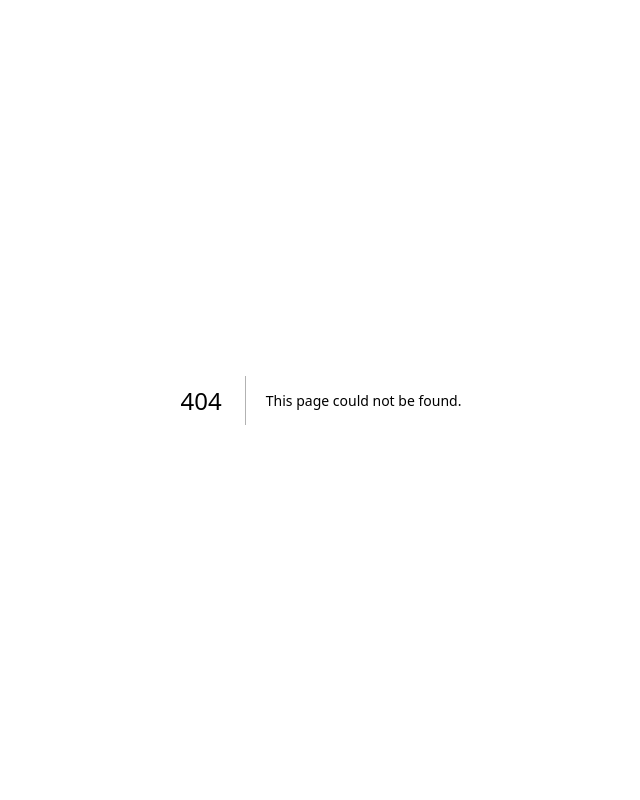
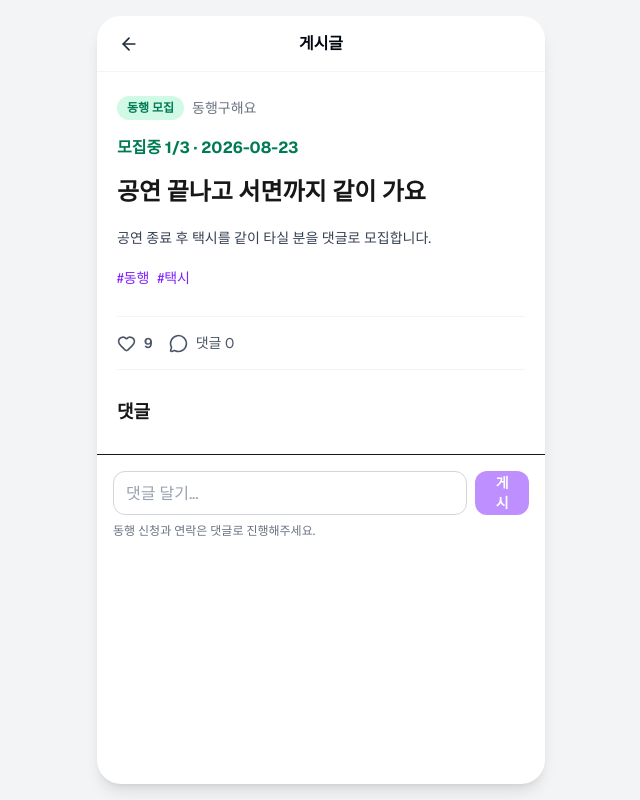
Before and after one commit to fanroute-sync/fanroute-sync-web, a Next.js app: page /community/companion-post-1 in a window 1280 px wide. Before the commit this address had no page. Shown: the whole page, without its empty margins (319-959 px from the left). Built offline with nearby package versions, Linux system fonts and the light colour scheme.

Commit message:
feat: add community post interactions

```diff
--- /dev/null
+++ b/src/app/community/[postId]/page.tsx
@@ -0,0 +1,3 @@
+import { notFound } from 'next/navigation';
+import { CommunityDetailScreen, getCommunityPostFixture } from '@/features/community';
+export default async function CommunityDetailPage({ params }: { params: Promise<{ postId: string }> }) { const { postId } = await params; const post = getCommunityPostFixture(postId); if (!post) notFound(); return <CommunityDetailScreen initialPost={post} />; }
--- a/src/features/community/index.ts
+++ b/src/features/community/index.ts
@@ -1,2 +1,4 @@
+export { getCommunityPostFixture } from './api/community-repository';
+export { CommunityDetailScreen } from './ui/community-detail-screen';
 export { CommunityListScreen } from './ui/community-list-screen';
 export { CommunityWriteScreen } from './ui/community-write-screen';
--- /dev/null
+++ b/src/features/community/ui/comment-thread.tsx
@@ -0,0 +1,13 @@
+import { Heart, Trash2 } from 'lucide-react';
+import type { CommunityComment } from '@/features/community/model/community';
+
+interface Props { comments: CommunityComment[]; onLike: (id: string) => void; onReply: (rootId: string, author: string) => void; onDelete: (id: string) => void; }
+
+function CommentRow({ comment, reply, onLike, onReply, onDelete }: { comment: CommunityComment; reply: boolean } & Omit<Props, 'comments'>) {
+  return <div className={reply ? 'ml-8 border-l-2 border-gray-100 pl-3' : ''} data-reply-depth={reply ? '1' : '0'}><div className='flex items-center gap-2'><strong className='text-sm'>{comment.author}</strong><span className='text-xs text-gray-400'>방금 전</span>{comment.mine ? <button type='button' aria-label={`${comment.author} 댓글 삭제`} onClick={() => onDelete(comment.id)} className='ml-auto text-gray-400'><Trash2 aria-hidden='true' size={14} /></button> : null}</div><p className='mt-1 text-sm leading-6 text-gray-700'>{comment.content}</p><div className='mt-1 flex gap-3 text-xs text-gray-500'><button type='button' aria-label={`${comment.author} 댓글 좋아요`} onClick={() => onLike(comment.id)} className={comment.liked ? 'text-red-600' : ''}><Heart aria-hidden='true' className='mr-1 inline' size={13} fill={comment.liked ? 'currentColor' : 'none'} />좋아요 {comment.likeCount}</button><button type='button' onClick={() => onReply(comment.rootCommentId ?? comment.id, comment.author)}>답글 달기</button></div></div>;
+}
+
+export function CommentThread({ comments, onLike, onReply, onDelete }: Props) {
+  const roots = comments.filter((comment) => !comment.rootCommentId);
+  return <div className='space-y-5'>{roots.map((root) => <article key={root.id} className='space-y-4'><CommentRow comment={root} reply={false} onLike={onLike} onReply={onReply} onDelete={onDelete} />{comments.filter((comment) => comment.rootCommentId === root.id).map((reply) => <CommentRow key={reply.id} comment={reply} reply onLike={onLike} onReply={onReply} onDelete={onDelete} />)}</article>)}</div>;
+}
--- /dev/null
+++ b/src/features/community/ui/community-detail-screen.tsx
@@ -0,0 +1,27 @@
+'use client';
+
+import { Copy, Heart, MessageCircle, Trash2 } from 'lucide-react';
+import { useRouter } from 'next/navigation';
+import { useState } from 'react';
+import { toast } from 'sonner';
+import { ConfirmDialog } from '@/components/common';
+import { AppShell, ContentContainer, PageHeader } from '@/components/layout';
+import { Badge, Button, Card, Input } from '@/components/ui';
+import { useAddComment, useCommunityPost, useDeleteComment, useDeletePost, useToggleCommentLike, useTogglePostLike } from '@/features/community/api/community-queries';
+import { POST_TYPE_LABELS, type CommunityComment, type CommunityPost } from '@/features/community/model/community';
+import { CommentThread } from '@/features/community/ui/comment-thread';
+
+export function CommunityDetailScreen({ initialPost }: { initialPost: CommunityPost }) {
+  const router = useRouter(); const { data: post } = useCommunityPost(initialPost.id, initialPost);
+  const postLike = useTogglePostLike(post.id); const commentLike = useToggleCommentLike(post.id); const addComment = useAddComment(post.id); const deletePost = useDeletePost(post.id); const deleteComment = useDeleteComment(post.id);
+  const [content, setContent] = useState(''); const [replying, setReplying] = useState<{ rootId: string; author: string } | null>(null); const [deleteOpen, setDeleteOpen] = useState(false);
+  const submitComment = () => { if (!content.trim()) return; const comment: CommunityComment = { id: `comment-${Date.now()}`, author: '부산원정러', content: content.trim(), createdAt: new Date().toISOString(), likeCount: 0, liked: false, rootCommentId: replying?.rootId ?? null, mine: true }; addComment.mutate(comment, { onSuccess: () => { setContent(''); setReplying(null); } }); };
+  const copyRoute = async () => { if (!post.route) return; try { await navigator.clipboard.writeText(post.route.shareLink); toast.success('Fan Route 링크를 복사했어요.'); } catch { toast.error('링크를 복사하지 못했어요.'); } };
+  return <AppShell showBottomNavigation={false} header={<PageHeader title='게시글' backHref='/community' action={post.mine ? <button type='button' aria-label='게시글 삭제' onClick={() => setDeleteOpen(true)} className='grid size-9 place-items-center text-red-600'><Trash2 aria-hidden='true' size={18} /></button> : null} />}><ContentContainer className='space-y-7'>
+    <article><div className='flex items-center gap-2'><Badge variant={post.type === 'COMPANION' ? 'success' : 'primary'}>{POST_TYPE_LABELS[post.type]}</Badge><span className='text-sm text-gray-500'>{post.author}</span></div>{post.companion ? <p className='mt-4 font-bold text-emerald-700'>모집중 {post.companion.currentMembers}/{post.companion.maxMembers} · {post.companion.date}</p> : null}<h1 className='mt-4 text-2xl font-bold'>{post.title}</h1><p className='mt-4 whitespace-pre-wrap text-sm leading-7 text-gray-700'>{post.content}</p><div className='mt-4 flex gap-2'>{post.tags.map((tag) => <span key={tag} className='text-sm text-violet-600'>#{tag}</span>)}</div></article>
+    {post.route ? <Card className='bg-violet-50 shadow-none'><h2 className='font-bold'>공유 루트</h2><p className='mt-1 text-sm text-gray-600'>{post.route.period}</p><ol className='mt-3 space-y-2'>{post.route.places.map((place, index) => <li key={place} className='text-sm'>{index + 1}. {place}</li>)}</ol><Button fullWidth className='mt-4' onClick={() => void copyRoute()}><Copy aria-hidden='true' size={16} />복사하기</Button></Card> : null}
+    <div className='flex gap-4 border-y border-gray-100 py-4'><button type='button' aria-label='게시글 좋아요' onClick={() => postLike.mutate()} className={`flex items-center gap-2 text-sm font-semibold ${post.liked ? 'text-red-600' : 'text-gray-600'}`}><Heart aria-hidden='true' size={19} fill={post.liked ? 'currentColor' : 'none'} />{post.likeCount}</button><span className='flex items-center gap-2 text-sm text-gray-600'><MessageCircle aria-hidden='true' size={19} />댓글 {post.comments.length}</span></div>
+    <section aria-labelledby='comments-title'><h2 id='comments-title' className='mb-5 text-lg font-bold'>댓글</h2><CommentThread comments={post.comments} onLike={(id) => commentLike.mutate(id)} onReply={(rootId, author) => setReplying({ rootId, author })} onDelete={(id) => deleteComment.mutate(id)} /></section>
+    <div className='sticky bottom-0 -mx-5 border-t bg-white p-4'>{replying ? <div className='mb-2 flex justify-between text-xs text-violet-600'><span>@{replying.author}님에게 답글</span><button type='button' onClick={() => setReplying(null)}>취소</button></div> : null}<div className='flex gap-2'><Input aria-label='댓글 내용' placeholder='댓글 달기...' value={content} onChange={(event) => setContent(event.target.value)} /><Button onClick={submitComment} disabled={!content.trim() || addComment.isPending}>게시</Button></div>{post.type === 'COMPANION' ? <p className='mt-2 text-xs text-gray-500'>동행 신청과 연락은 댓글로 진행해주세요.</p> : null}</div>
+  </ContentContainer><ConfirmDialog open={deleteOpen} title='게시글을 삭제할까요?' description='댓글과 답글도 함께 삭제됩니다.' confirmLabel='삭제' confirmVariant='danger' loading={deletePost.isPending} onOpenChange={setDeleteOpen} onConfirm={() => deletePost.mutate(undefined, { onSuccess: () => router.push('/community') })} /></AppShell>;
+}
```
